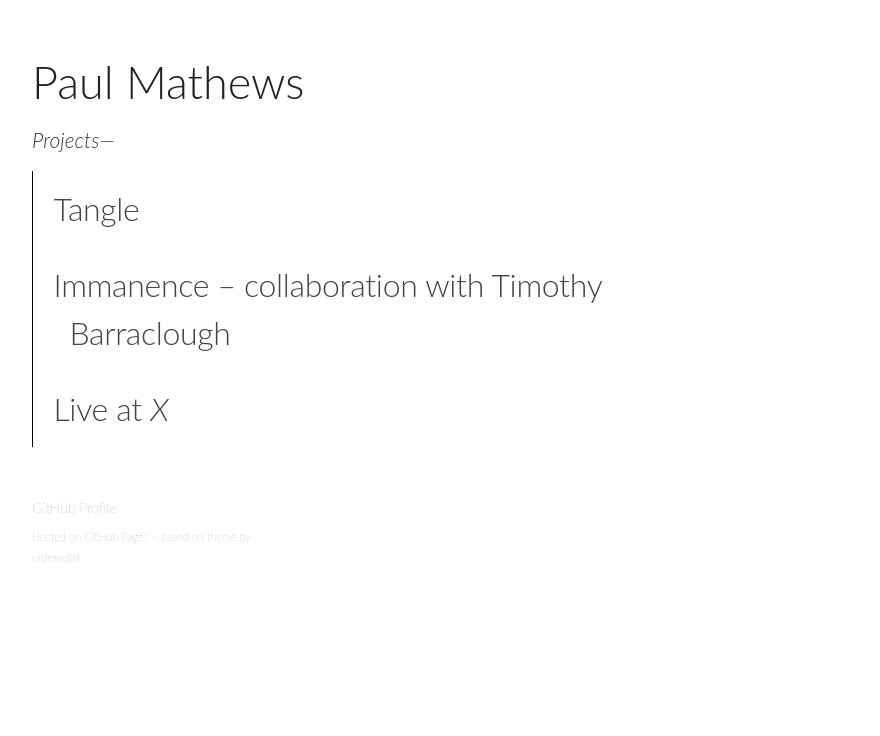
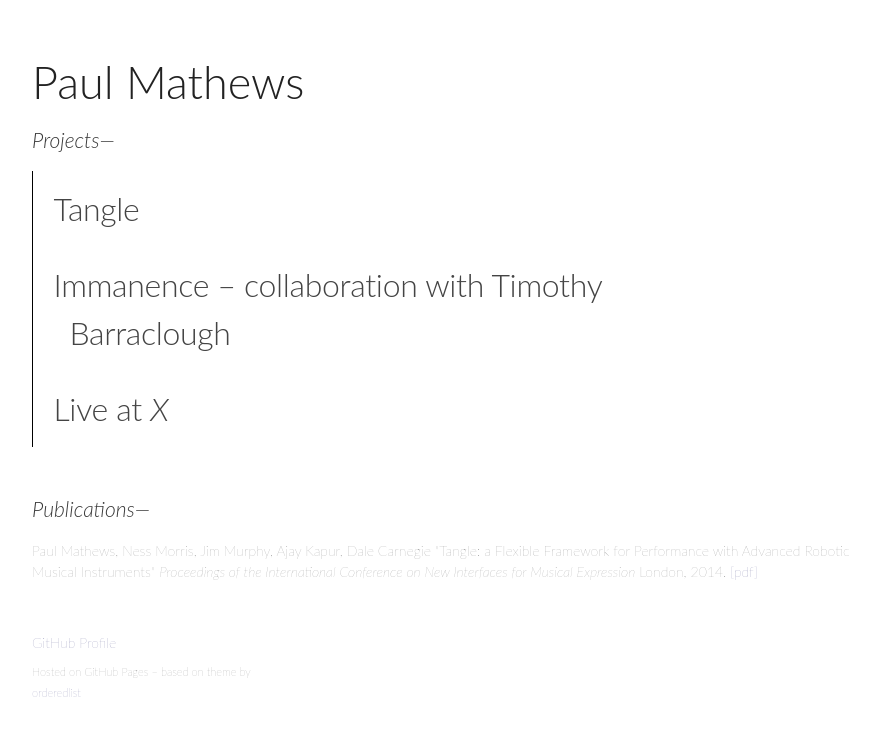
Before and after one commit to PFCM/pfcm.github.io, a plain HTML site: page index.html in a window 1280 px wide. Shown: the whole page, without its empty margins (178-1058 px from the left). Drawn offline with nearby package versions, Linux system fonts and the light colour scheme.

Commit message:
Added attempt at publication section (design still to come) and .gitignore

```diff
--- a/index.html
+++ b/index.html
@@ -93,7 +93,16 @@
         </div>
 
       </section>
-
+      <section>
+      <h2>
+      Publications&mdash;
+      </h2>
+      <div id="tanglepub" class="pub">
+      Paul Mathews, Ness Morris, Jim Murphy, Ajay Kapur, Dale Carnegie "Tangle: a Flexible Framework for Performance
+      with Advanced Robotic Musical Instruments" <i> Proceedings of the International Conference on New Interfaces for
+      Musical Expression</i> London, 2014. <a href="/papers/Tangle.pdf"> [pdf] </a>
+      </div>
+      </section>
       <footer>
       <p class="view"><a href="https://github.com/PFCM">GitHub Profile</a></p>
         <p><small>Hosted on GitHub Pages &ndash; based on theme by <a href="https://github.com/orderedlist">orderedlist</a></small></p>
```
Also changed, not shown: 3 other files.
